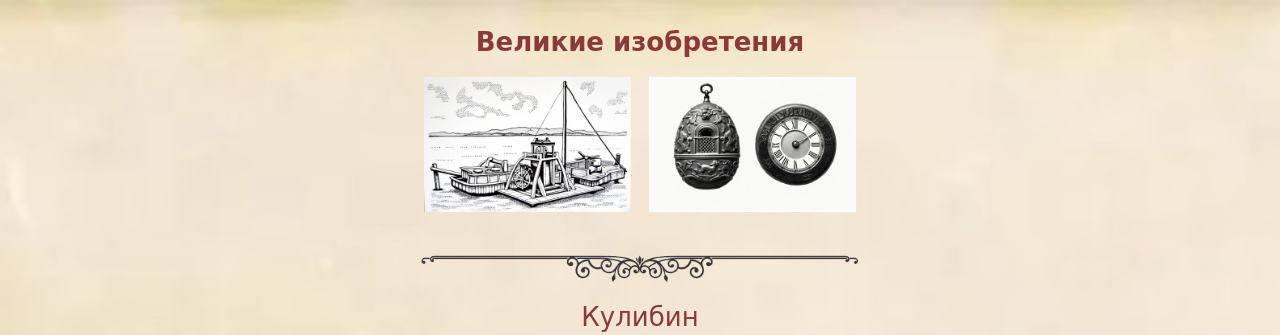
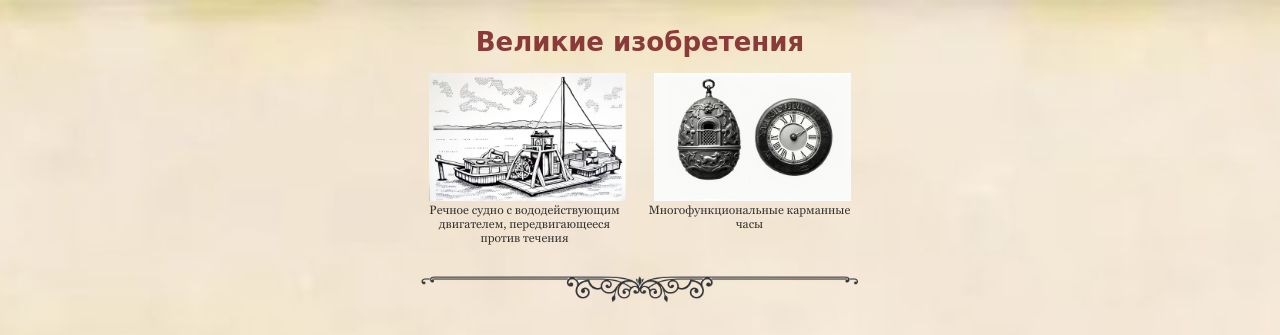
Before and after one commit to itmo-kulibin/kulibin-3, a website: page public/index.html in a window 1280 px wide. Shown: the top 335 px of the page. Drawn offline with Linux system fonts and the light colour scheme; a web font is replaced by a local one.

Commit message:
feat: added captions under the slider imgs

```diff
--- a/public/css/index.css
+++ b/public/css/index.css
@@ -108,7 +108,7 @@
         max-width: 100%;
         height: auto;
         display: block;
-        margin: 0 auto !important; /* Remove top margin to move closer to slider */
+        margin: 20px auto !important; /* Add top margin to avoid overlap with captions */
       }
 
       .footer-block {
@@ -175,8 +175,14 @@
         margin-bottom: 20px;
       }
 
+      .rotator-wrap {
+        margin-top: 20px; /* Add top margin to create space before the rotator */
+        display: flex;
+        flex-direction: column; /* Ensure vertical alignment */
+      }
+
       .rotator {
-         padding: 0;
+         padding: 0; /* Added padding */
         display: flex;
         width: 100%; /* Adjust width based on the number of slides */
       }
@@ -187,14 +193,34 @@
         display: flex;
         align-items: center;
         justify-content: center;
+        position: relative; /* Add relative positioning */
+        height: 100px; /* Adjust height */
+        flex-direction: column; /* Ensure vertical alignment */
+        max-width: 50%; /* Set max-width for rotator items */
       }
 
       .rotator img {
          max-width: 92%;
+         max-height: 100%; /* Ensure images fit within the fixed height */
+         transition: box-shadow 0.3s ease; /* Add transition for smooth shadow effect */
       }
 
-      .rotator > li:hover > div {
-        box-shadow: 0 20px 15px -10px rgba(0, 0, 0, 0.3);
+      .rotator img:hover {
+        box-shadow: 0 20px 15px -10px rgba(0, 0, 0, 0.3); /* Add shadow on hover */
+      }
+
+      .caption {
+        font-size: 12px;
+        color: #333;
+        text-align: center;
+        position: absolute; /* Make position absolute */
+        top: 100%; /* Position right below the image */
+        width: 100%; /* Full width */
+        padding: 5px 0; /* Add padding */
+        margin-top: 5px; /* Add margin to separate from image */
+        white-space: normal; /* Ensure text wraps */
+        word-wrap: break-word; /* Ensure long words break */
+        max-width: 92%; /* Set max-width for captions */
       }
 
       /* Полупрозрачная подложка */
--- a/public/index.html
+++ b/public/index.html
@@ -17,6 +17,7 @@
               src="img/slider/Boat.png"
               alt="Речное судно с вододействующим двигателем, передвигающееся против течения"
             />
+            <p class="caption">Речное судно с вододействующим двигателем, передвигающееся против течения</p>
             </div>
           </li>
           <li>
@@ -25,6 +26,7 @@
               src="img/slider/Clock.png"
               alt="Многофункциональные карманные часы"
             />
+            <p class="caption">Многофункциональные карманные часы</p>
             </div>
           </li>
           <li>
@@ -33,6 +35,7 @@
               src="img/slider/Lamp.png"
               alt="Прожектор"
             />
+            <p class="caption">Прожектор</p>
             </div>
           </li>
           <li>
@@ -41,6 +44,7 @@
               src="img/slider/Elevator.png"
               alt="Лифт"
             />
+            <p class="caption">Лифт</p>
             </div>
           </li>
           <li>
@@ -49,6 +53,7 @@
               src="img/slider/Bridge.png"
               alt="Проект однопролётного стационарного моста через Неву"
             />
+            <p class="caption">Проект однопролётного стационарного моста через Неву</p>
             </div>
           </li>
           <li>
@@ -57,6 +62,7 @@
                src="img/slider/Boat.png"
                alt="Речное судно с вододействующим двигателем, передвигающееся против течения"
              />
+             <p class="caption">Речное судно с вододействующим двигателем, передвигающееся против течения</p>
             </div>
            </li>
            <li>
@@ -65,11 +71,12 @@
                src="img/slider/Clock.png"
                alt="Многофункциональные карманные часы"
              />
+             <p class="caption">Многофункциональные карманные часы</p>
             </div>
           </li>
       </div>
       <!-- ВЕРХНЯЯ КАРТИНКА -->
-      <div>
+      <div id="decor-image-container">
          <img
            src="img/index/8.png"
            alt="Украшение над именем"
--- a/public/js/script.js
+++ b/public/js/script.js
@@ -98,4 +98,20 @@ document.addEventListener("DOMContentLoaded", () => {
           }, 500); // Adjust the timeout to match the slideOut animation duration
       });
    };
+
+   // Adjust decor-image position dynamically
+   const captions = document.querySelectorAll('.caption');
+   const decorImageContainer = document.getElementById('decor-image-container');
+   if (captions.length > 0) {
+     let maxBottom = 0;
+     captions.forEach(caption => {
+       const captionBottom = caption.getBoundingClientRect().bottom + window.scrollY;
+       if (captionBottom > maxBottom) {
+         maxBottom = captionBottom;
+       }
+     });
+     const containerTop = decorImageContainer.getBoundingClientRect().top + window.scrollY;
+     const offset = maxBottom - containerTop + 20; // Add some space
+     decorImageContainer.style.marginTop = `${offset}px`;
+   }
 });
```
